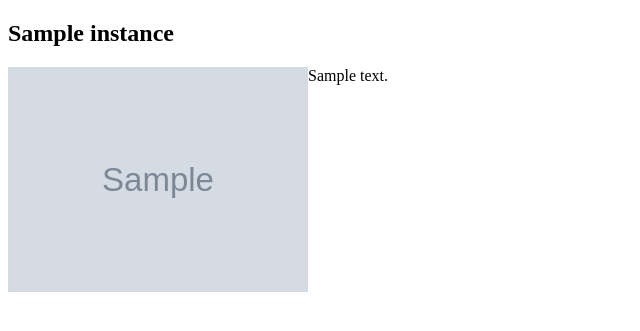
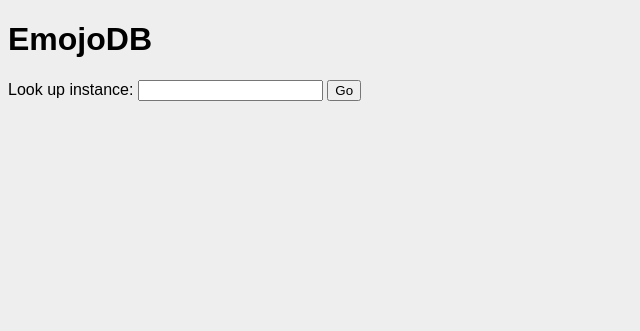
Before and after one commit to impiaaa/emojodb, a Flask app: page / in a window 1280 px wide. Shown: the top 331 px of the page, without its empty margins (0-640 px from the left). Run offline with Flask 2, Linux system fonts and the light colour scheme; tables that the repository leaves empty hold one stand-in row (values such as "Sample post"); grey boxes marked "Sample" are stand-in pictures.

Commit message:
Instance pages

```diff
--- a/app.py
+++ b/app.py
@@ -3,8 +3,8 @@ from flask_sqlalchemy import SQLAlchemy
 from flask_uploads import UploadSet, configure_uploads, IMAGES
 
 app = Flask("emojodb")
-app.config['SQLALCHEMY_DATABASE_URI'] = 'sqlite:////tmp/test.db'
-app.config['UPLOADED_PHOTOS_DEST'] = '/tmp/emojodb'
+app.config['SQLALCHEMY_DATABASE_URI'] = 'sqlite:///test.db'
+app.config['UPLOADED_PHOTOS_DEST'] = 'emojodb'
 
 db = SQLAlchemy(app)
 
--- a/instance_import.py
+++ b/instance_import.py
@@ -58,6 +58,8 @@ def import_instance(uri):
         else:
             os.remove(fullpath)
 
+        db.session.flush()
+
         if emoji in instance.emoji:
             # TODO: changes to "hidden" should update last_touched
             a = instanceHasEmoji.update().where(instanceHasEmoji.c.emoji_id==emoji.id and instanceHasEmoji.c.instance_id==instance.id).values(hidden=not emojidata['visible_in_picker'])
--- a/requirements.txt
+++ b/requirements.txt
@@ -1,3 +1,4 @@
+bleach
 Flask-SQLAlchemy
 Flask-Uploads
 ImageHash
--- a/routes.py
+++ b/routes.py
@@ -1,8 +1,26 @@
+import jinja2
 from app import app
-from models import Instance, Emoji, instanceHasEmoji
-from flask import render_template
+from bleach import clean
+from flask import abort, redirect, render_template, request, url_for
+from models import Instance, Emoji
+
+def sanitize_html(text):
+    return jinja2.Markup(scrubber.Scrubber().scrub(text))
+
+app.jinja_env.filters['clean'] = lambda text: jinja2.Markup(clean(text))
+app.jinja_env.filters['strip'] = lambda text: jinja2.Markup(clean(text, strip=True))
 
 @app.route('/')
 def index():
     instances = Instance.query.all()
     return render_template('index.html', instances=instances)
+
+@app.route('/instance/<instance>')
+def instancesearch(instance):
+    instance = Instance.query.filter_by(uri=instance).first()
+    if instance is None: abort(404)
+    return render_template('instance.html', instance=instance)
+
+@app.route('/instance', methods=['POST'])
+def instanceredir():
+    return redirect(url_for('instancesearch', instance=request.form['instance']))
--- /dev/null
+++ b/static/style.css
@@ -0,0 +1,34 @@
+body {
+    font-family: sans-serif;
+    background-color: #eee;
+    color: #000;
+}
+
+a {
+    color: #111;
+    text-decoration: none;
+}
+
+a:hover {
+    color: #555;
+}
+
+.emojilist {
+    column-width: 200px;
+    column-gap: 20px;
+}
+
+.emoji img {
+    width: 20px;
+    height: 20px;
+    vertical-align: middle;
+}
+
+.emoji dt {
+    display: table-cell;
+    padding: 4px;
+}
+
+.emoji dd {
+    display: table-cell;
+}
--- a/templates/index.html
+++ b/templates/index.html
@@ -1,22 +1,9 @@
 {% extends "layout.html" %}
 {% block body %}
-
-{% for instance in instances %}
-<div class="instance">
-<h2 style="clear: both;">{{ instance.title }}</h2>
-<div style="float: left">
-<a href="https://{{ instance.uri }}">
-{% if instance.thumbnail -%}
-<img src={{ instance.thumbnail }} style="width: 300px">
-{% else %}
-{{ instance.uri }}
-{% endif %}
-</a>
-</div>
-{% autoescape false %}
-{{ instance.description }}
-{% endautoescape %}
-</div>
-{% endfor %}
-
+<h1>EmojoDB</h1>
+<form method="POST" action="instance">
+<label for="instance">Look up instance:</label>
+<input type="text" name="instance" id="instance">
+<input type="submit" value="Go">
+</form>
 {% endblock body %}
--- a/templates/layout.html
+++ b/templates/layout.html
@@ -2,11 +2,7 @@
 <html>
 <head>
 <title>EmojoDB{% block title %}{% endblock title %}</title>
-<style>
-.emojione {
-    height: 20px;
-}
-</style>
+<link rel="stylesheet" href="{{ url_for('static', filename='style.css') }}">
 </head>
 <div id="nav">
 </div>
```
Also changed, not shown: templates/instance.html (added, +29 -0 lines).
